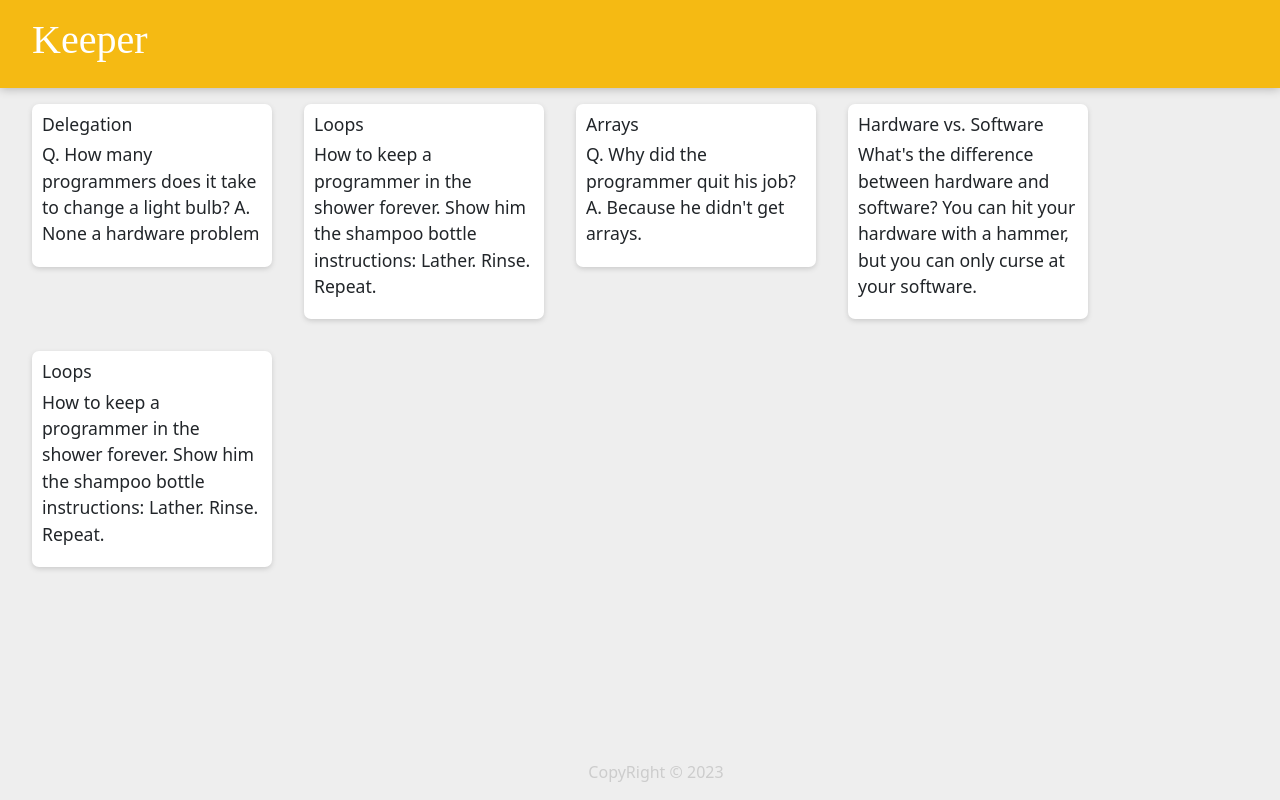
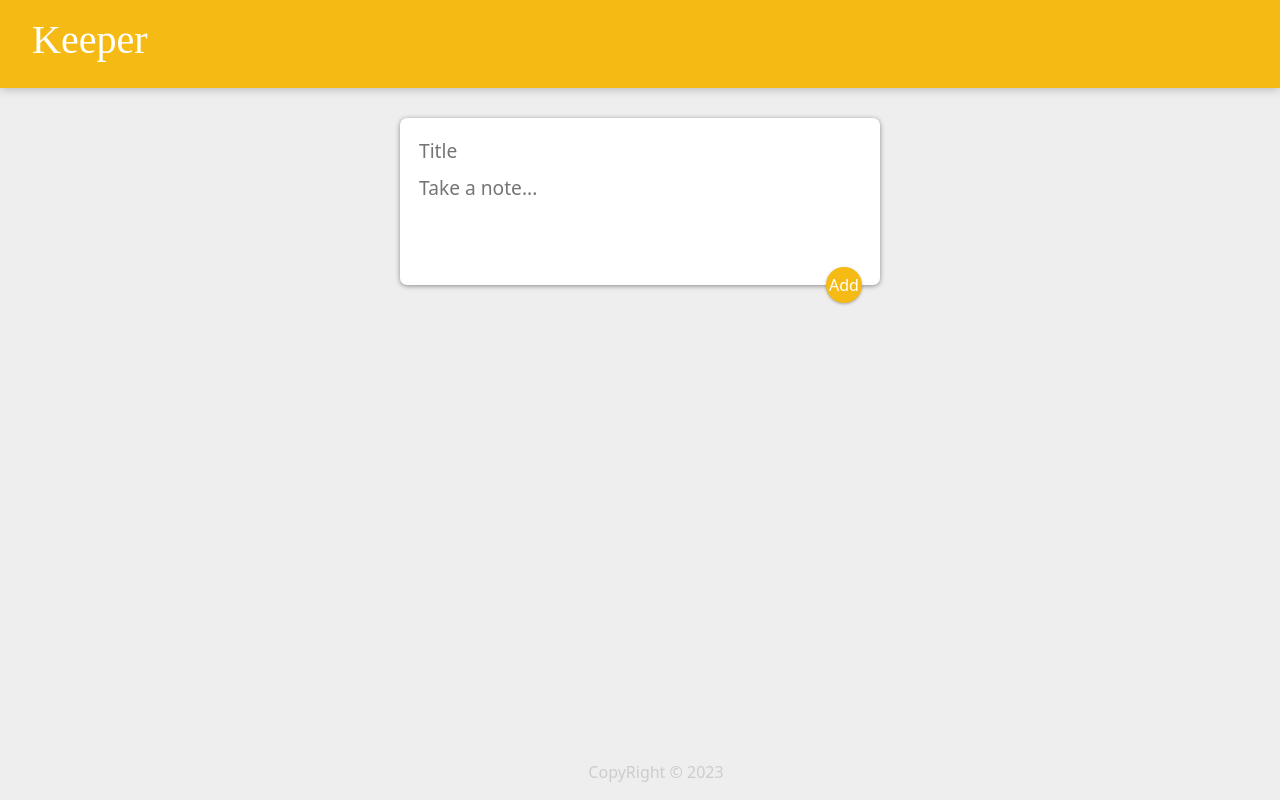
Before and after one commit to Nikhil-gna/keeper-app, a React (Create React App) app: page / in a window 1280 px wide. Built offline with nearby package versions, Linux system fonts and the light colour scheme; a web font is replaced by a local one.

Commit message:
updated add notes and delete

```diff
--- a/public/styles.css
+++ b/public/styles.css
@@ -54,3 +54,49 @@
   white-space: pre-wrap;
   word-wrap: break-word;
 }
+
+.note button {
+  position: relative;
+  float: right;
+  margin-right: 10px;
+  color: #f5ba13;
+  border: none;
+  width: 60px;
+  height: 30px;
+  cursor: pointer;
+  outline: none;
+}
+
+form {
+  position: relative;
+  width: 480px;
+  margin: 30px auto 20px auto;
+  background: #fff;
+  padding: 15px;
+  border-radius: 7px;
+  box-shadow: 0 1px 5px rgb(138, 137, 137);
+}
+form input,
+form textarea {
+  width: 100%;
+  border: none;
+  padding: 4px;
+  outline: none;
+  font-size: 1.2em;
+  font-family: inherit;
+  resize: none;
+}
+form button {
+  position: absolute;
+  right: 18px;
+  bottom: -18px;
+  background: #f5ba13;
+  color: #fff;
+  border: none;
+  border-radius: 50%;
+  width: 36px;
+  height: 36px;
+  box-shadow: 0 1px 3px rgba(0, 0, 0, 0.3);
+  cursor: pointer;
+  outline: none;
+}
--- a/src/components/App.jsx
+++ b/src/components/App.jsx
@@ -1,24 +1,42 @@
-import Note from "./Note.jsx";
+import React, { useState } from "react";
 import Header from "./Header";
 import Footer from "./Footer";
-import React from "react";
-import notes from "../notes"
-
+import Note from "./Note";
+import CreateArea from "./CreateArea";
 
 function App() {
+  const [notes, setNotes] = useState([]);
+
+  function addNote(newnote) {
+    setNotes((preNotes) => {
+      return [...preNotes, newnote];
+    });
+
+  }
+
+  function deleteNote(id) {
+    setNotes((preNotes) => {
+      return preNotes.filter((noteitem, index) => {
+        return index !== id;
+      });
+    });
+  }
   return (
     <div>
       <Header />
-
-        {notes.map((data) => (
+      <CreateArea adding={addNote} />
+      {notes.map((noteitems, index) => {
+        return (
           <Note
-            key={data.key}
-            title={data.title}
-            content={data.content}
+            key={index}
+            id={index}
+            title={noteitems.title}
+            content={noteitems.content}
+            onDelete={deleteNote}
           />
-         ))}
-
-
+        );
+      })}
+      {/* <Note key={1} title=""content="" /> */}
       <Footer />
     </div>
   );
--- /dev/null
+++ b/src/components/CreateArea.jsx
@@ -0,0 +1,47 @@
+import React, { useState } from "react";
+
+function CreateArea(props) {
+  const [note, setNote] = useState({
+    title: "",
+    content: ""
+  });
+
+  function handleNote(event) {
+    const { name, value } = event.target;
+    setNote((preNote) => {
+      return {
+        ...preNote,
+        [name]: value
+      };
+    });
+  }
+
+  function additems(event) {
+    props.adding(note);
+    setNote({ title: "", content: "" });
+    event.preventDefault();
+  }
+
+  return (
+    <div>
+      <form>
+        <input
+          onChange={handleNote}
+          name="title"
+          value={note.title}
+          placeholder="Title"
+        />
+        <textarea
+          onChange={handleNote}
+          name="content"
+          value={note.content}
+          placeholder="Take a note..."
+          rows="3"
+        />
+        <button onClick={additems}>Add</button>
+      </form>
+    </div>
+  );
+}
+
+export default CreateArea;
--- a/src/components/Note.jsx
+++ b/src/components/Note.jsx
@@ -1,14 +1,16 @@
 import React from "react";
 
-
-function Note(props){
-    return(<div className="note">
-
-    <h1>{props.title}</h1>
-    <p>{props.content}</p>
-</div>
-);
-
+function Note(props) {
+  function handle() {
+    props.onDelete(props.id);
+  }
+  return (
+    <div className="note">
+      <h1>{props.title}</h1>
+      <p>{props.content}</p>
+      <button onClick={handle}>DELETE</button>
+    </div>
+  );
 }
 
 export default Note;
--- a/src/index.js
+++ b/src/index.js
@@ -1,9 +1,5 @@
-
 import React from "react";
 import ReactDOM from "react-dom";
-import App from "../src/components/App";
-
-
-
+import App from "./components/App";
 
 ReactDOM.render(<App />, document.getElementById("root"));
```
Lines whose indentation alone changed are shown as unchanged.
